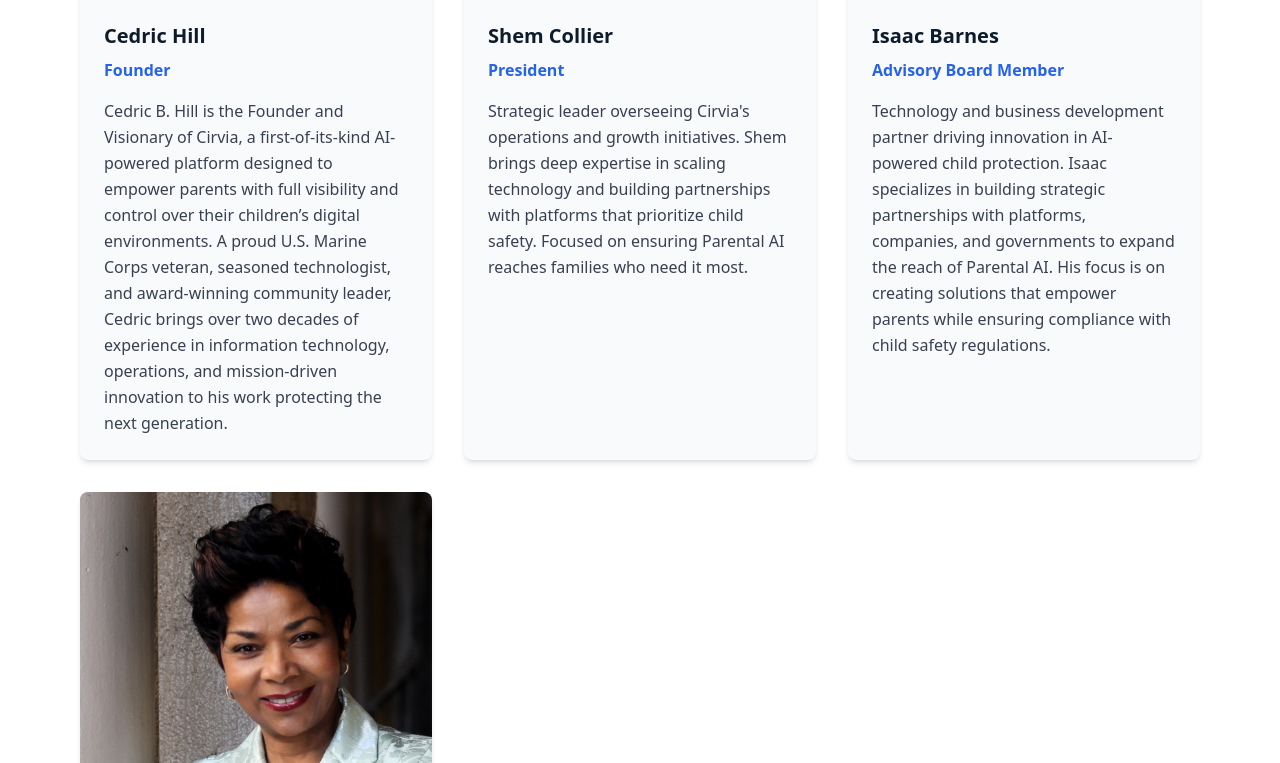
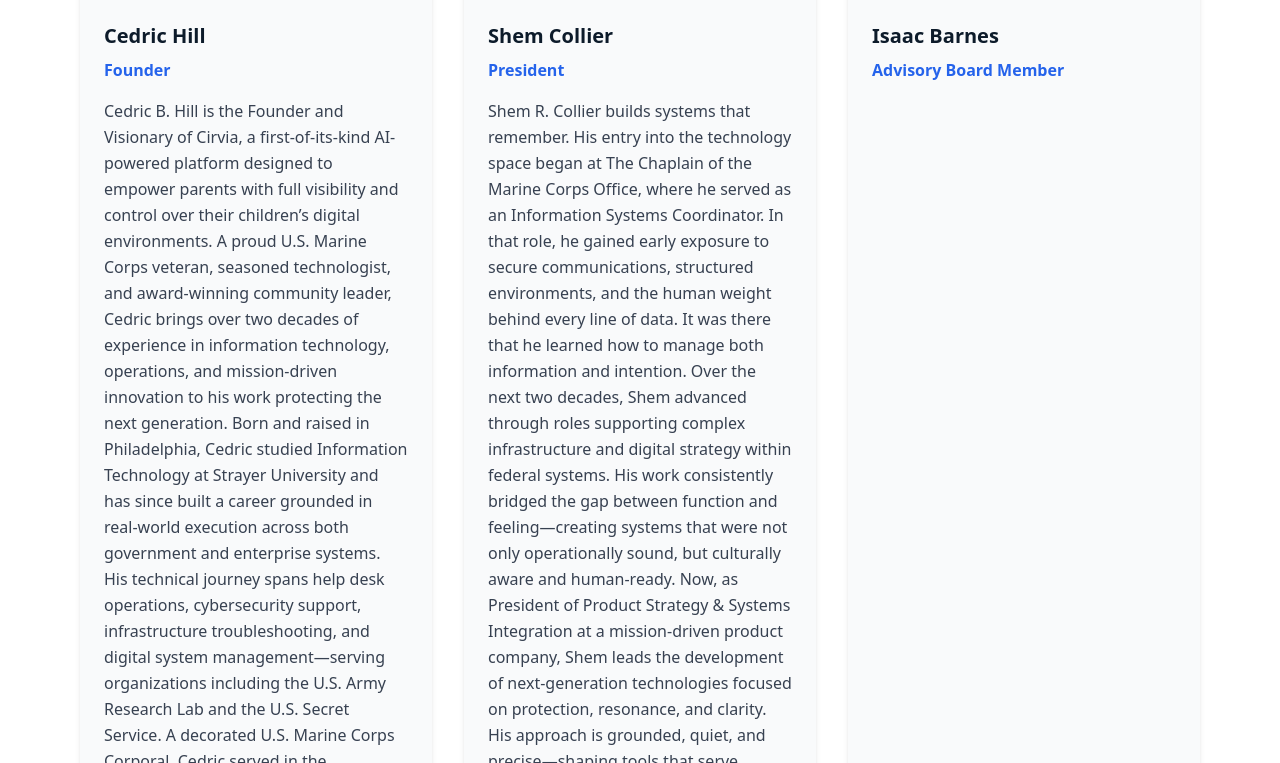
Before and after one commit to husamabdel/cirvia-landing, a React (Vite) app: page /about in a window 1280 px wide. Shown: the part 2677-3440 px from the top of the page. Built offline with nearby package versions, Linux system fonts and the light colour scheme.

Commit message:
Updated about page
Updated about page

```diff
--- a/src/pages/About.jsx
+++ b/src/pages/About.jsx
@@ -25,25 +25,25 @@
       name: "Cedric Hill",
       role: "Founder",
       image: cedric,
-      bio: "Cedric B. Hill is the Founder and Visionary of Cirvia, a first-of-its-kind AI-powered platform designed to empower parents with full visibility and control over their children’s digital environments. A proud U.S. Marine Corps veteran, seasoned technologist, and award-winning community leader, Cedric brings over two decades of experience in information technology, operations, and mission-driven innovation to his work protecting the next generation."
+      bio: "Cedric B. Hill is the Founder and Visionary of Cirvia, a first-of-its-kind AI-powered platform designed to empower parents with full visibility and control over their children’s digital environments. A proud U.S. Marine Corps veteran, seasoned technologist, and award-winning community leader, Cedric brings over two decades of experience in information technology, operations, and mission-driven innovation to his work protecting the next generation. Born and raised in Philadelphia, Cedric studied Information Technology at Strayer University and has since built a career grounded in real-world execution across both government and enterprise systems. His technical journey spans help desk operations, cybersecurity support, infrastructure troubleshooting, and digital system management—serving organizations including the U.S. Army Research Lab and the U.S. Secret Service. A decorated U.S. Marine Corps Corporal, Cedric served in the Manpower Department at Headquarters Marine Corps (HQMC), where he managed global personnel records, retirement processing, and pay systems. He earned the National Defense Service Medal, Sharpshooter qualifications, and a Gray Belt in MCMAP combat training—core experiences that laid the foundation for Cirvia’s values of honor, respect, and loyalty."
     },
     {
       name: "Shem Collier",
       role: "President",
       image: shem,
-      bio: "Strategic leader overseeing Cirvia's operations and growth initiatives. Shem brings deep expertise in scaling technology and building partnerships with platforms that prioritize child safety. Focused on ensuring Parental AI reaches families who need it most."
+      bio: "Shem R. Collier builds systems that remember. His entry into the technology space began at The Chaplain of the Marine Corps Office, where he served as an Information Systems Coordinator. In that role, he gained early exposure to secure communications, structured environments, and the human weight behind every line of data. It was there that he learned how to manage both information and intention. Over the next two decades, Shem advanced through roles supporting complex infrastructure and digital strategy within federal systems. His work consistently bridged the gap between function and feeling—creating systems that were not only operationally sound, but culturally aware and human-ready. Now, as President of Product Strategy & Systems Integration at a mission-driven product company, Shem leads the development of next-generation technologies focused on protection, resonance, and clarity. His approach is grounded, quiet, and precise—shaping tools that serve people long before they impress them."
     },
     {
       name: "Isaac Barnes",
       role: "Advisory Board Member",
       image: isaac,
-      bio: "Technology and business development partner driving innovation in AI-powered child protection. Isaac specializes in building strategic partnerships with platforms, companies, and governments to expand the reach of Parental AI. His focus is on creating solutions that empower parents while ensuring compliance with child safety regulations."
+      bio: ""
     },
     {
       name: "Ramona M. Tascoe",
       role: "Advisory Board Member",
       image: ramon,
-      bio: "Ramona M.Tascoe, MD,MHSA, MDiv"
+      bio: ""
     }
   ];
 
```
